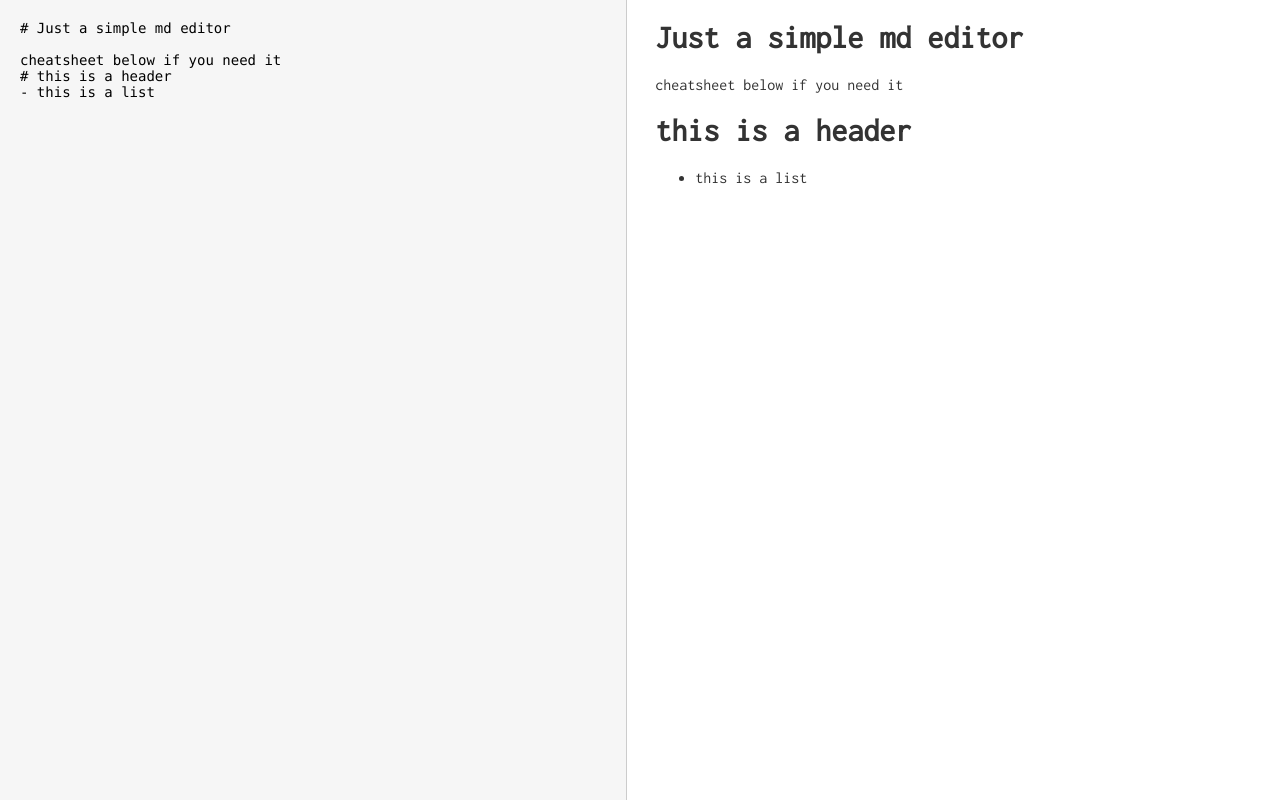
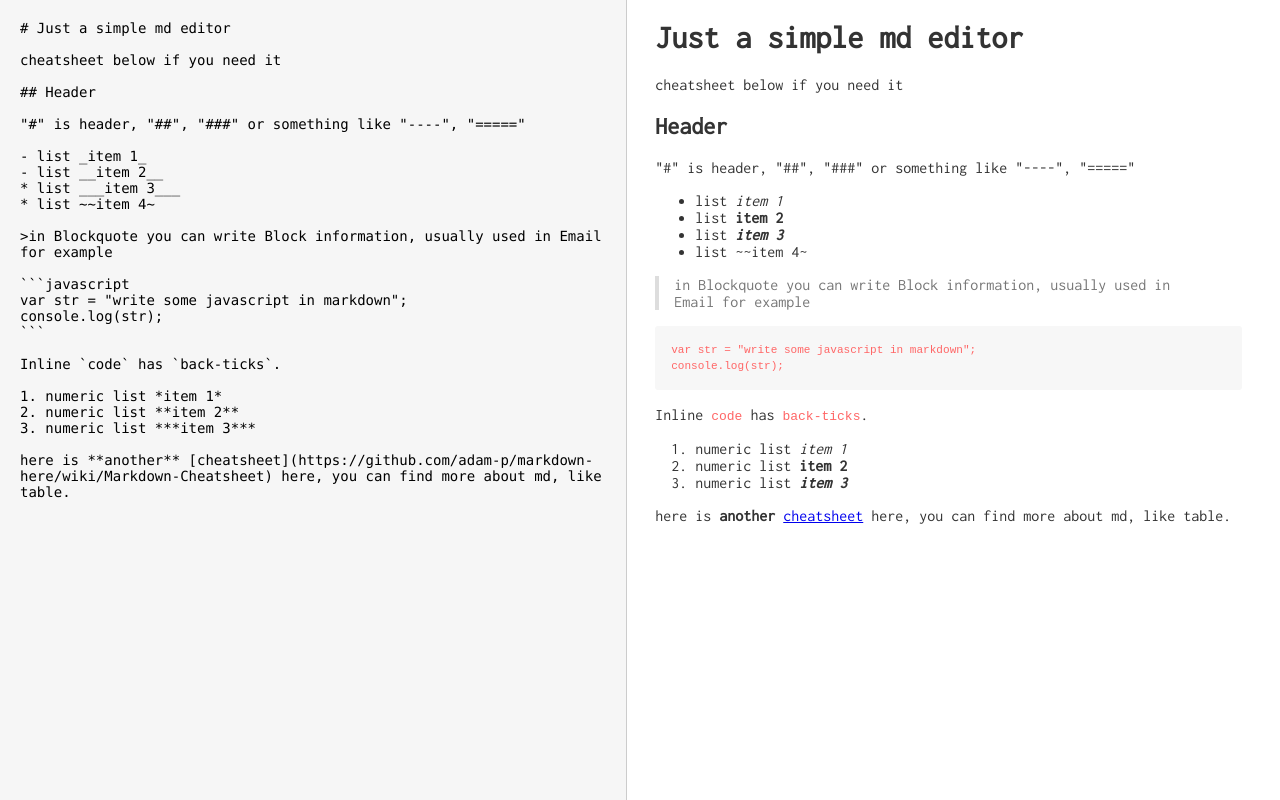
Before and after one commit to leihro/markdown, a plain HTML site: page index.html in a window 1280 px wide. Drawn offline with Linux system fonts and the light colour scheme.

Commit message:
add cheatsheet and make it pretty

````diff
--- a/src/css/app.css
+++ b/src/css/app.css
@@ -30,3 +30,19 @@ textarea {
 code {
   color: #f66;
 }
+
+pre {
+  padding: 16px;
+  overflow: auto;
+  font-size: 85%;
+  line-height: 1.45;
+  background-color: #f7f7f7;
+  border-radius: 3px;
+}
+
+blockquote {
+  padding: 0 15px;
+  color: #777;
+  margin-left: 0;
+  border-left: 4px solid #ddd;
+}
--- a/src/js/vue/index.js
+++ b/src/js/vue/index.js
@@ -3,8 +3,14 @@ new Vue({
 	data: {
 		input: '# Just a simple md editor\n\ncheatsheet below if you need it',
 		cheatsheet: {
-			'header': '# this is a header',
-			'list': '- this is a list'
+			'header': '## Header',
+			'p': '"#" is header, "##", "###" or something like "----", "====="',
+			'list': '- list _item 1_\n- list __item 2__\n* list ___item 3___\n* list ~~item 4~',
+			'blockquote': '>in Blockquote you can write Block information, usually used in Email for example',
+			'code': '```javascript\nvar str = "write some javascript in markdown";\nconsole.log(str);\n```',
+			'inline-code': 'Inline `code` has `back-ticks`.',
+			'number-list': '1. numeric list *item 1*\n2. numeric list **item 2**\n3. numeric list ***item 3***',
+			'link': 'here is **another** [cheatsheet](https://github.com/adam-p/markdown-here/wiki/Markdown-Cheatsheet) here, you can find more about md, like table.'
 		}
 	},
 	filters: {
@@ -16,14 +22,14 @@ new Vue({
   				cheatSheet = '';
 	  		for(key in this.cheatsheet) {
 	  			if(this.cheatsheet.hasOwnProperty(key)) {
-	  				cheatSheet += '\n' + this.cheatsheet[key];
+	  				cheatSheet += '\n\n' + this.cheatsheet[key];
 	  			}
 	  		}
 
 	  		return cheatSheet;
 	  	}
   	},
-  	created () {
+  	created: function () {
   		this.input += this.addCheatSheet();
   	}
 })
````
